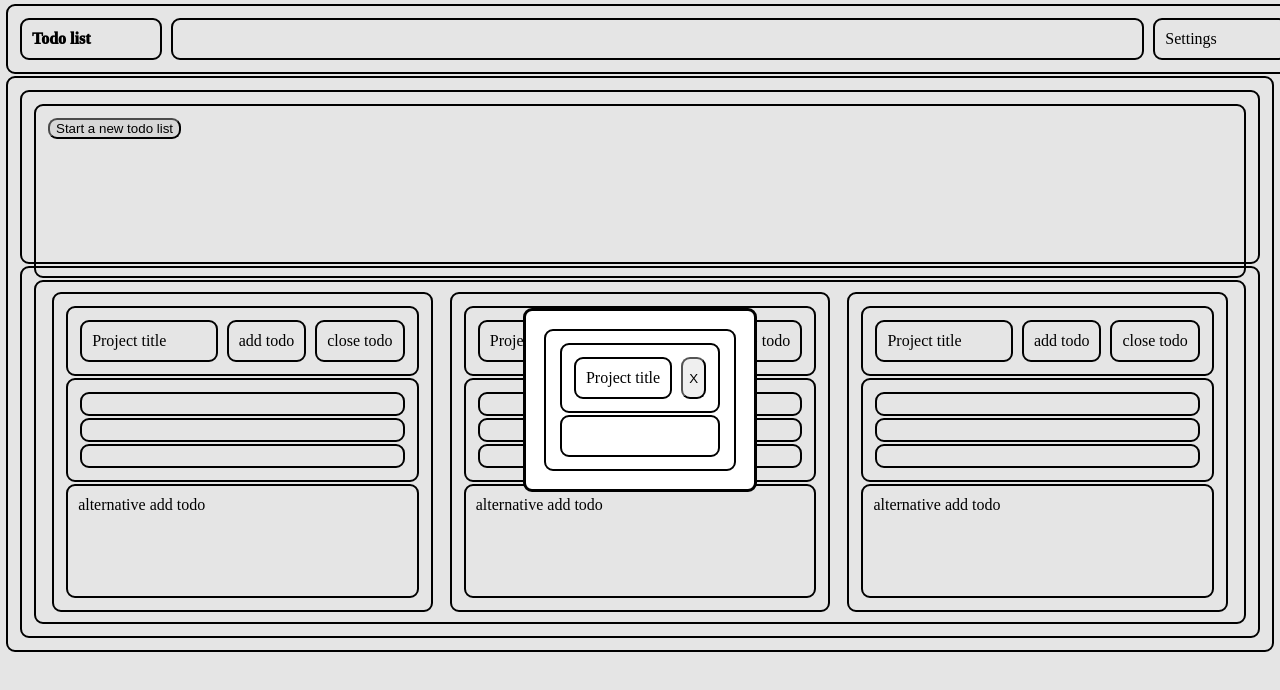
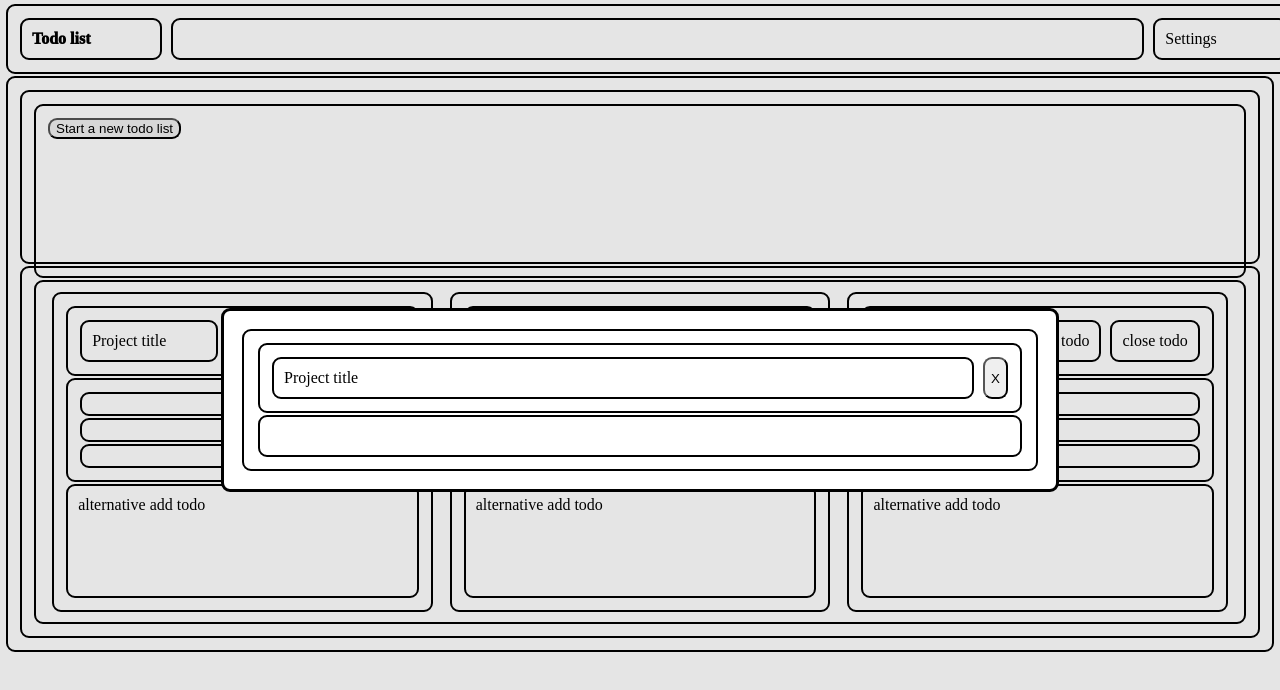
Before and after one commit to charliewturner/project-todo-list, a plain HTML site: page index.html in a window 1280 px wide. Both pictures are taken after a click on the button "Start a new todo list". Shown: the top 690 px of the page. Drawn offline with Linux system fonts and the light colour scheme.

Commit message:
Add min and max dimensions for dialog

```diff
--- a/style.css
+++ b/style.css
@@ -73,4 +73,6 @@ div{
 dialog{
  position: relative;
  margin: auto;
+ max-width: 800px;
+ width: 70%;
 }
```
